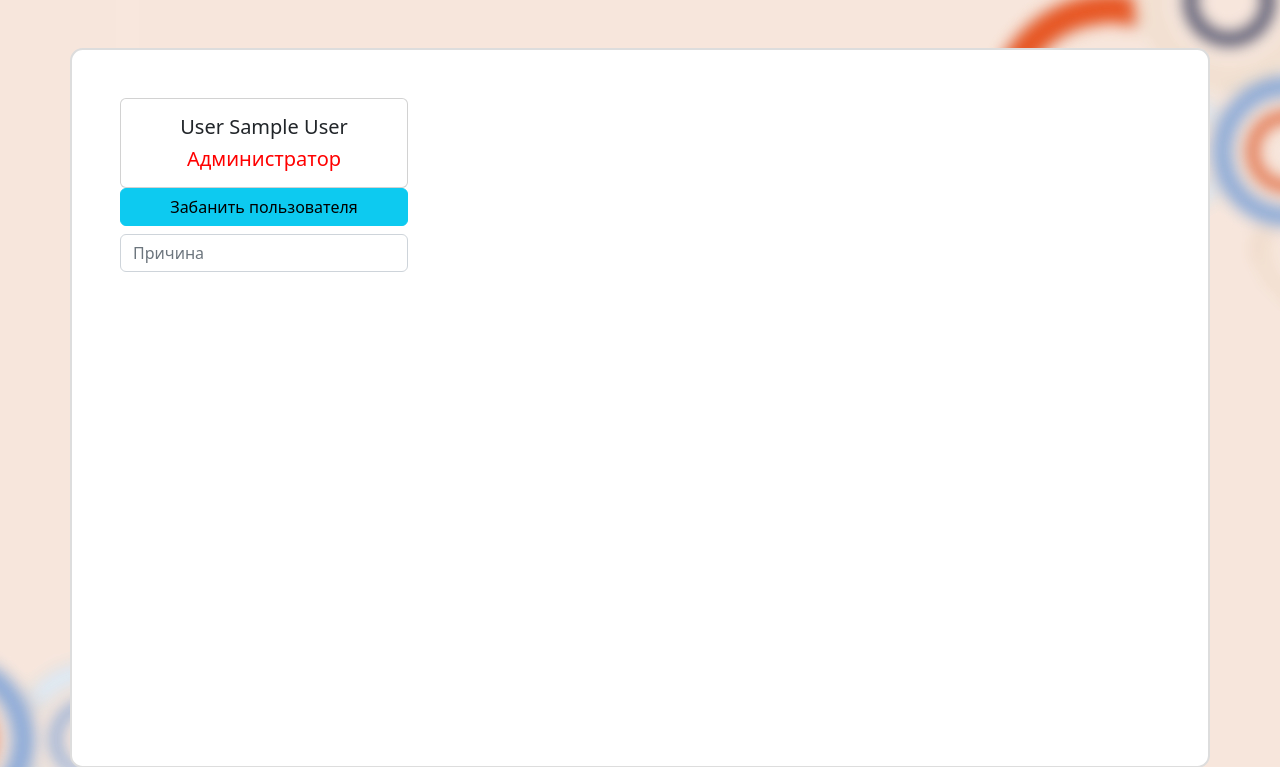
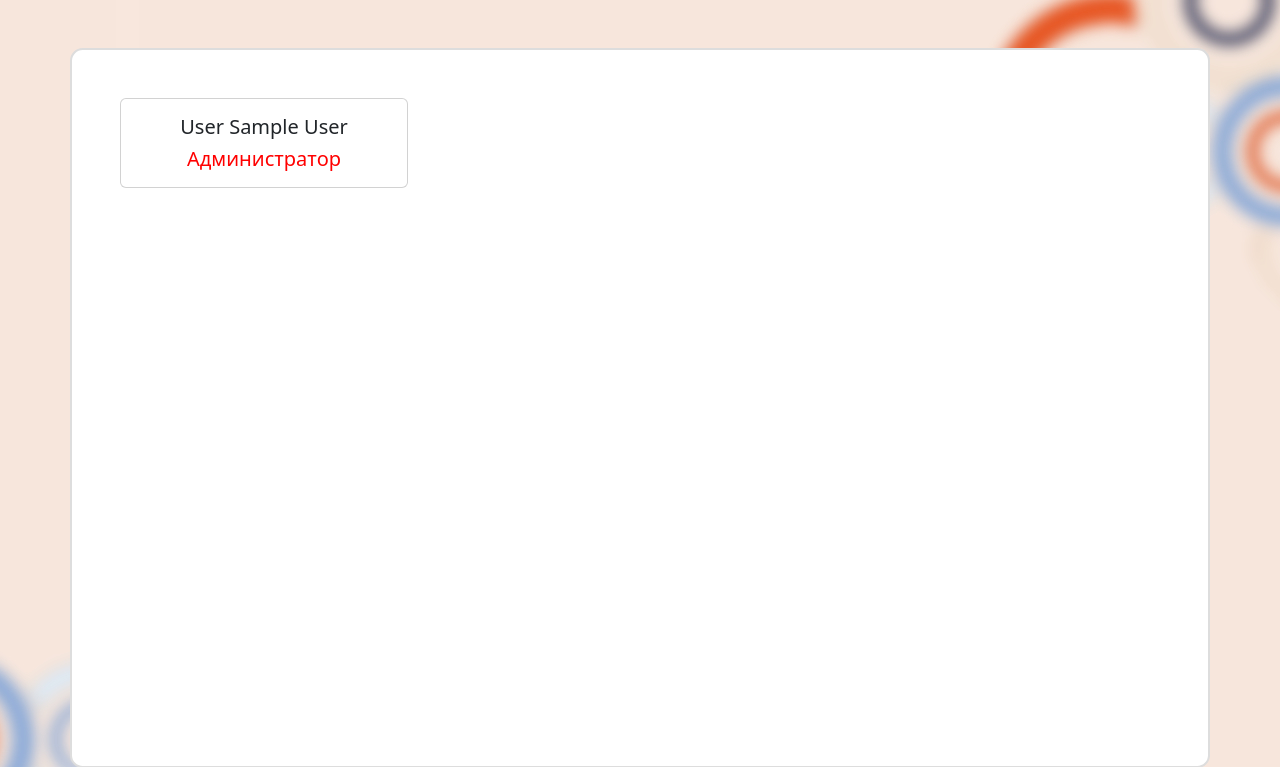
Before and after one commit to Shadow318193/Detector, a Flask app: page / in a window 1280 px wide. Shown: the part 72-839 px from the top of the page. Run offline with Flask 3, Linux system fonts and the light colour scheme; a user stored in the database is signed in; tables that the repository leaves empty hold one stand-in row (values such as "Sample post").

Commit message:
Removed unnecessary html code.

```diff
--- a/templates/index.html
+++ b/templates/index.html
@@ -4,24 +4,12 @@
         <div class="col pb-3">
             <div class="card" style="width: 18rem;">
                 <div class="card-body">
-                    <h5 class="card-title text-center">{{ user.surname }} {{ user.name }}</h5>
-                    {% if user.is_admin %}
+                    <h5 class="card-title text-center">{{ current_user.surname }} {{ current_user.name }}</h5>
+                    {% if current_user.is_admin %}
                         <h5 class="card-text text-center" style="color: #ff0000;">Администратор</h5>
                     {% endif %}
                 </div>
             </div>
-            {% if current_user.is_admin %}
-            {% if user.is_banned %}
-                <form class="pb-2" method="post">
-                    <button type="submit" class="btn btn-info" style="width: 18rem;" id="unban_user_button" name="unban_user_button">Разбанить пользователя</button>
-                </form>
-            {% else %}
-                <form class="pb-2" method="post">
-                    <button type="submit" class="btn btn-info" style="width: 18rem;" id="ban_user_button" name="ban_user_button">Забанить пользователя</button>
-                    <input class="form-control mt-2" style="width: 18rem;" type="text" id="reason_text" name="reason_text" placeholder="Причина">
-                </form>
-            {% endif %}
-            {% endif %}
         </div>
     </div>
 
```
